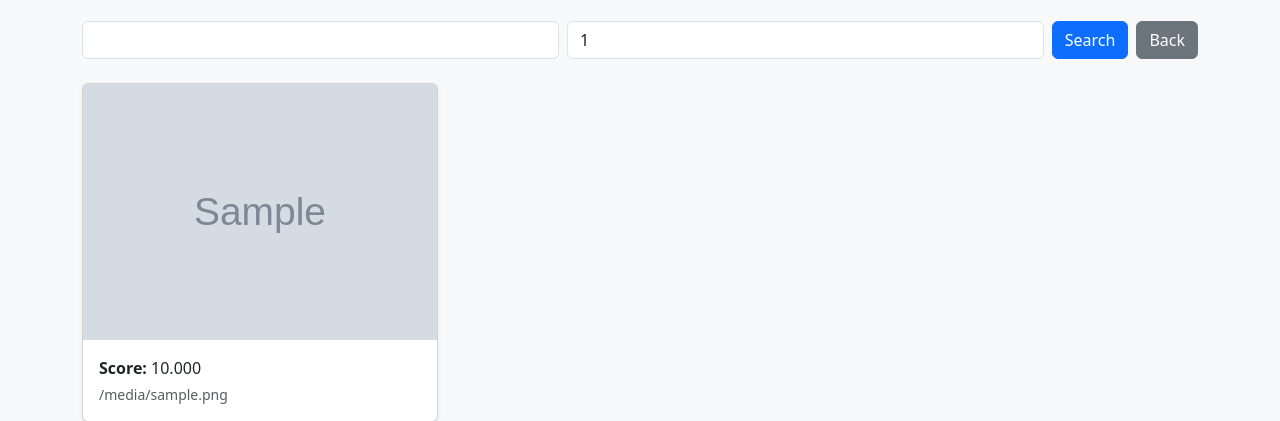
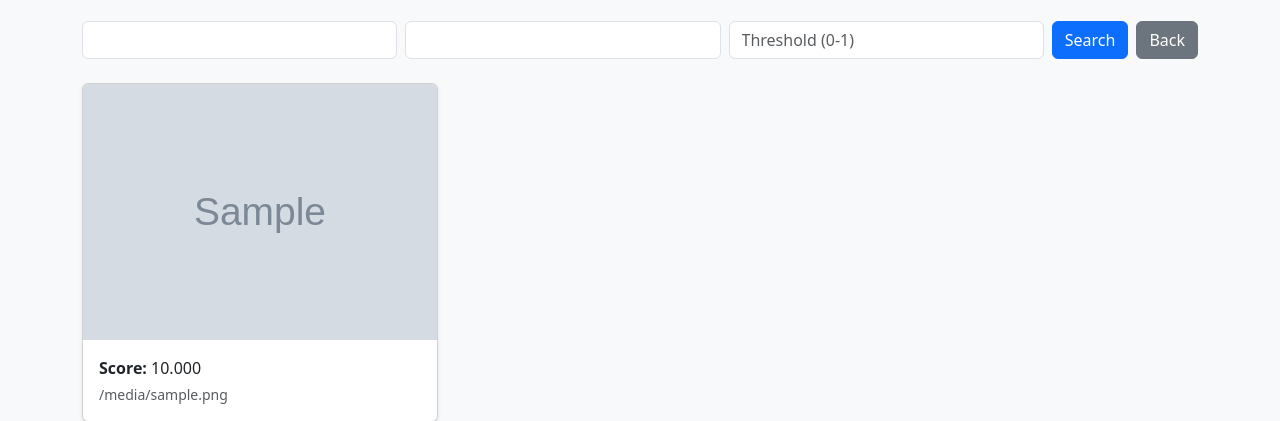
Before and after one commit to paul-erian/image-search, a FastAPI app: template app/templates/results.html in a window 1280 px wide. Shown: the part 75-496 px from the top of the page. Run offline with FastAPI, Linux system fonts and the light colour scheme; the template is opened without the code that fills it: most values are stand-ins (such as "Sample title", 1, 10 or a date in 2020); grey boxes marked "Sample" are stand-in pictures; parts of the project's set-up code (start-up, migrations or seed data) failed here and were passed over.

Commit message:
add a score threshold feature

```diff
--- a/app/clip.py
+++ b/app/clip.py
@@ -23,7 +23,7 @@ with torch.no_grad():
     image_features /= image_features.norm(dim=-1, keepdim=True)
 
 # recherche d'images
-def search_images(text_query: str, top_k: int = 5):
+def search_images(text_query: str, top_k: int = 5, treshold: float = 0.3):
     with torch.no_grad():
         text_inputs = processor(text=[text_query], return_tensors="pt")
         text_features = model.get_text_features(**text_inputs)
@@ -35,5 +35,5 @@ def search_images(text_query: str, top_k: int = 5):
         probs = logits_per_image.softmax(dim=0)
 
         top_k_indices = probs.topk(top_k).indices.tolist()
-        results = [(image_paths[i], probs[i].item()) for i in top_k_indices]
+        results = [(image_paths[i], probs[i].item()) for i in top_k_indices if probs[i] >= treshold]
         return results
--- a/app/main.py
+++ b/app/main.py
@@ -15,11 +15,13 @@ def home(request: Request):
     return templates.TemplateResponse("home.html", {"request": request})
 
 @app.get("/search", response_class=HTMLResponse)
-def search_endpoint(request: Request, q: str = Query(..., description="Description de la recherche"), k: int = 5):
-    results = search_images(q, top_k=k)
+def search_endpoint(request: Request, q: str = Query(..., description="Description de la recherche"), k: int = 5, t: float = 0.3):
+    results = search_images(q, top_k=k, treshold=t)
     return templates.TemplateResponse("results.html", {
         "request": request,
         "q": q,
+        "k": k,
+        "t": t,
         "results": [
             {"filename": os.path.basename(path), "score": score}
             for path, score in results
--- a/app/templates/home.html
+++ b/app/templates/home.html
@@ -13,6 +13,7 @@
                     <form class="d-flex flex-column gap-3" action="/search" method="get">
                         <input class="form-control" type="text" name="q" placeholder="Enter your search..." required autofocus>
                         <input class="form-control" type="number" name="k" value="5" min="1" max="20">
+                        <input class="form-control" type="number" name="t" value="0.3" min="0" max="1" step="0.05" placeholder="Threshold (0-1)">
                         <button class="btn btn-primary" type="submit">Search</button>
                     </form>
                 </div>
--- a/app/templates/results.html
+++ b/app/templates/results.html
@@ -10,7 +10,8 @@
         <div class="mb-4">
             <form class="d-flex gap-2" action="/search" method="get">
                 <input class="form-control" type="text" name="q" value="{{ q }}" required>
-                <input class="form-control" type="number" name="k" value="{{ results|length }}" min="1" max="20">
+                <input class="form-control" type="number" name="k" value="{{ k }}" min="1" max="20">
+                <input class="form-control" type="number" name="t" value="{{ t }}" min="0" max="1" step="0.05" placeholder="Threshold (0-1)">
                 <button class="btn btn-primary" type="submit">Search</button>
                 <a href="/" class="btn btn-secondary">Back</a>
             </form>
```
